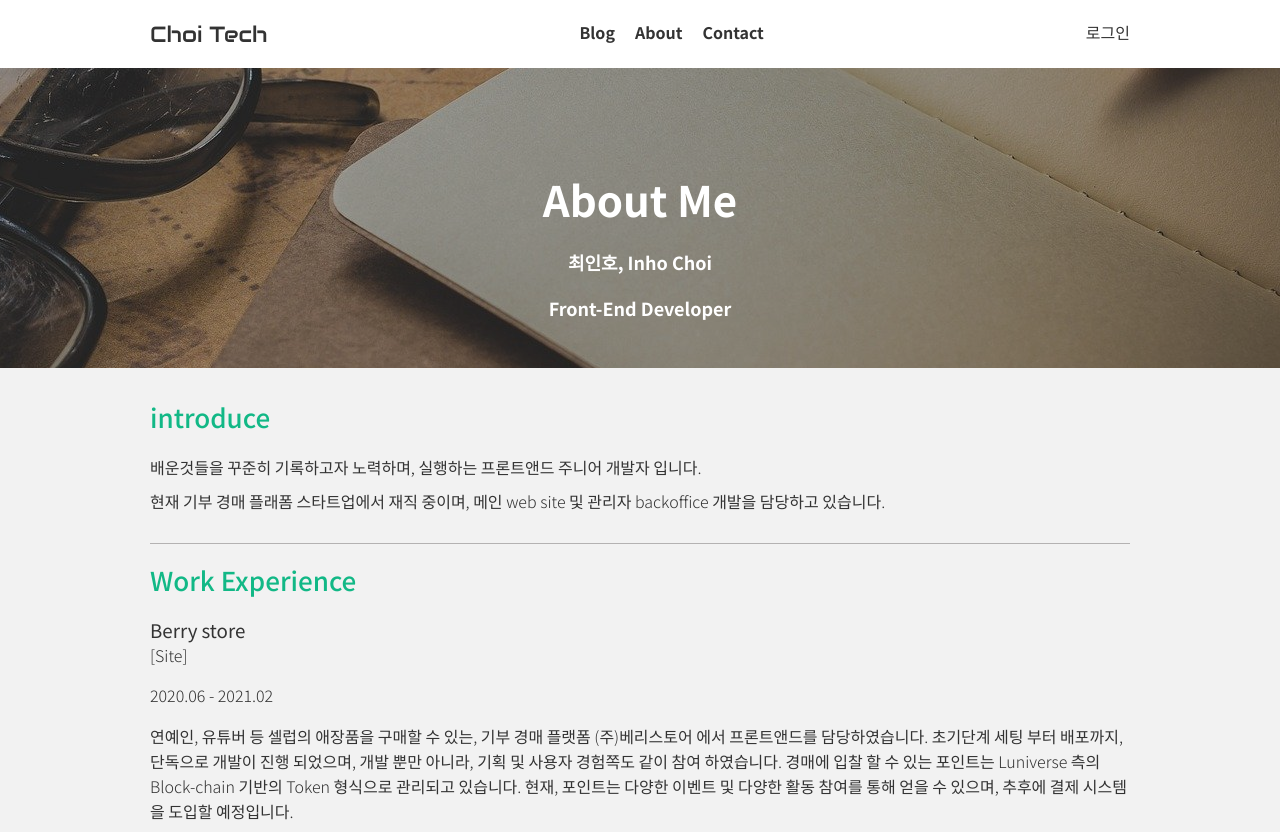
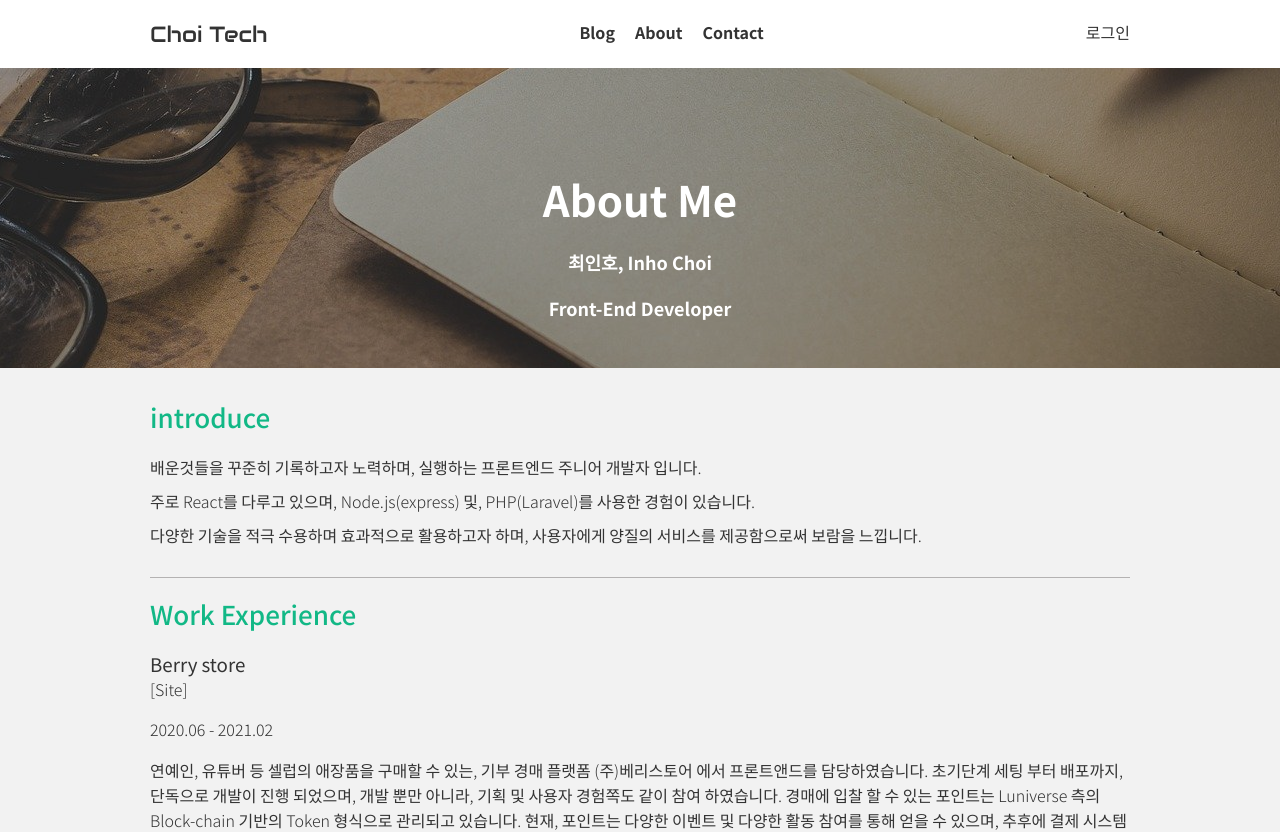
Before and after one commit to iiinhochoiii/blog-next, a Next.js app: page /about in a window 1280 px wide. Shown: the top 832 px of the page. Built offline with nearby package versions, Linux system fonts and the light colour scheme; no server answers.

Commit message:
about component introduce changed

```diff
--- a/components/about/aboutComponent.tsx
+++ b/components/about/aboutComponent.tsx
@@ -17,8 +17,9 @@ const AboutComponent: React.FC = () =>{
             <AboutContainer>
                 <AboutTitle>
                     <h1>introduce</h1>
-                    <p>배운것들을 꾸준히 기록하고자 노력하며, 실행하는 프론트앤드 주니어 개발자 입니다.</p>
-                    <p>현재 기부 경매 플래폼 스타트업에서 재직 중이며, 메인 web site 및 관리자 backoffice 개발을 담당하고 있습니다.</p>
+                    <p>배운것들을 꾸준히 기록하고자 노력하며, 실행하는 프론트엔드 주니어 개발자 입니다.</p>
+                    <p>주로 React를 다루고 있으며, Node.js(express) 및, PHP(Laravel)를 사용한 경험이 있습니다.</p>
+                    <p>다양한 기술을 적극 수용하며 효과적으로 활용하고자 하며, 사용자에게 양질의 서비스를 제공함으로써 보람을 느낍니다.</p>
                 </AboutTitle>
                 <AboutExperience />
                 <AboutSkill />
```
